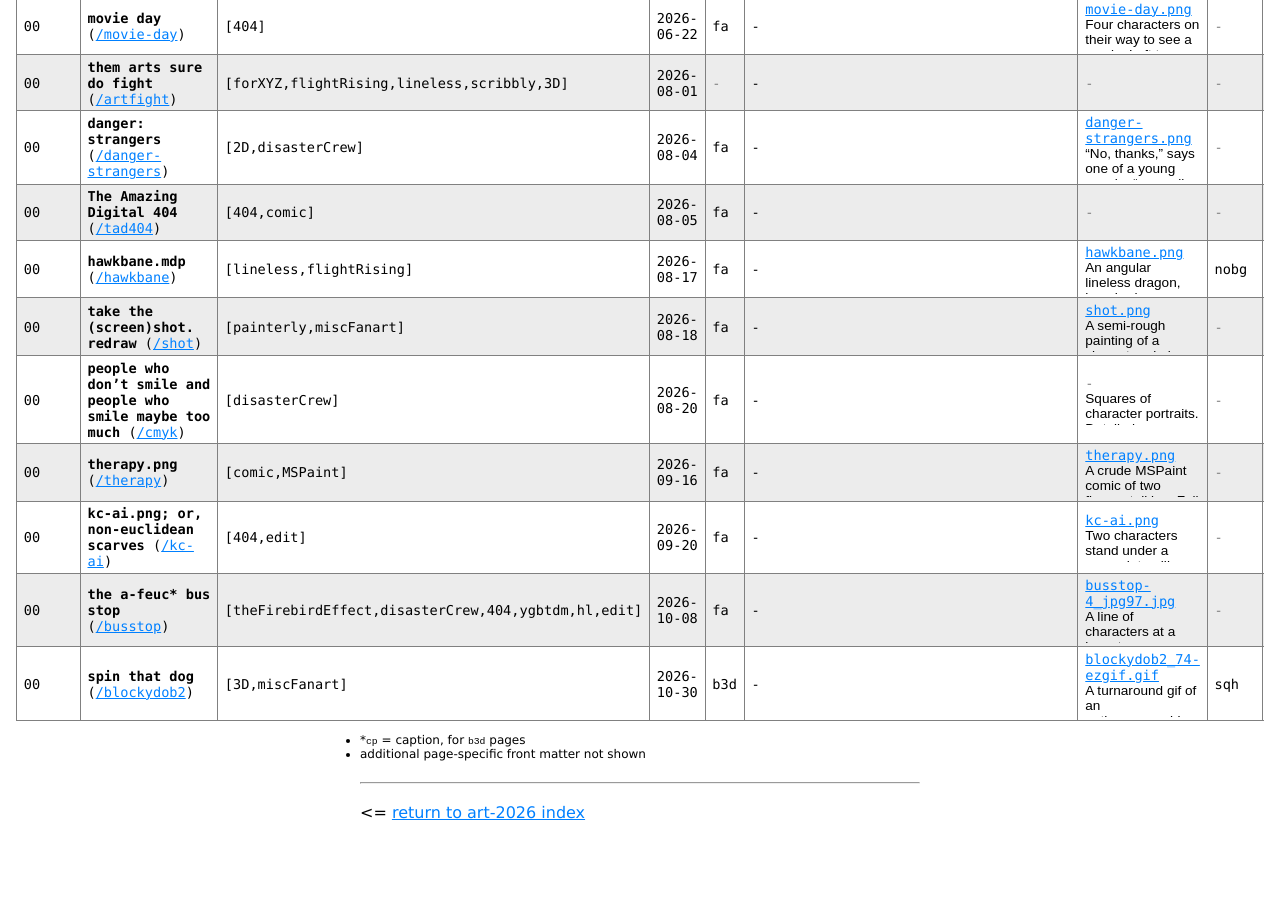
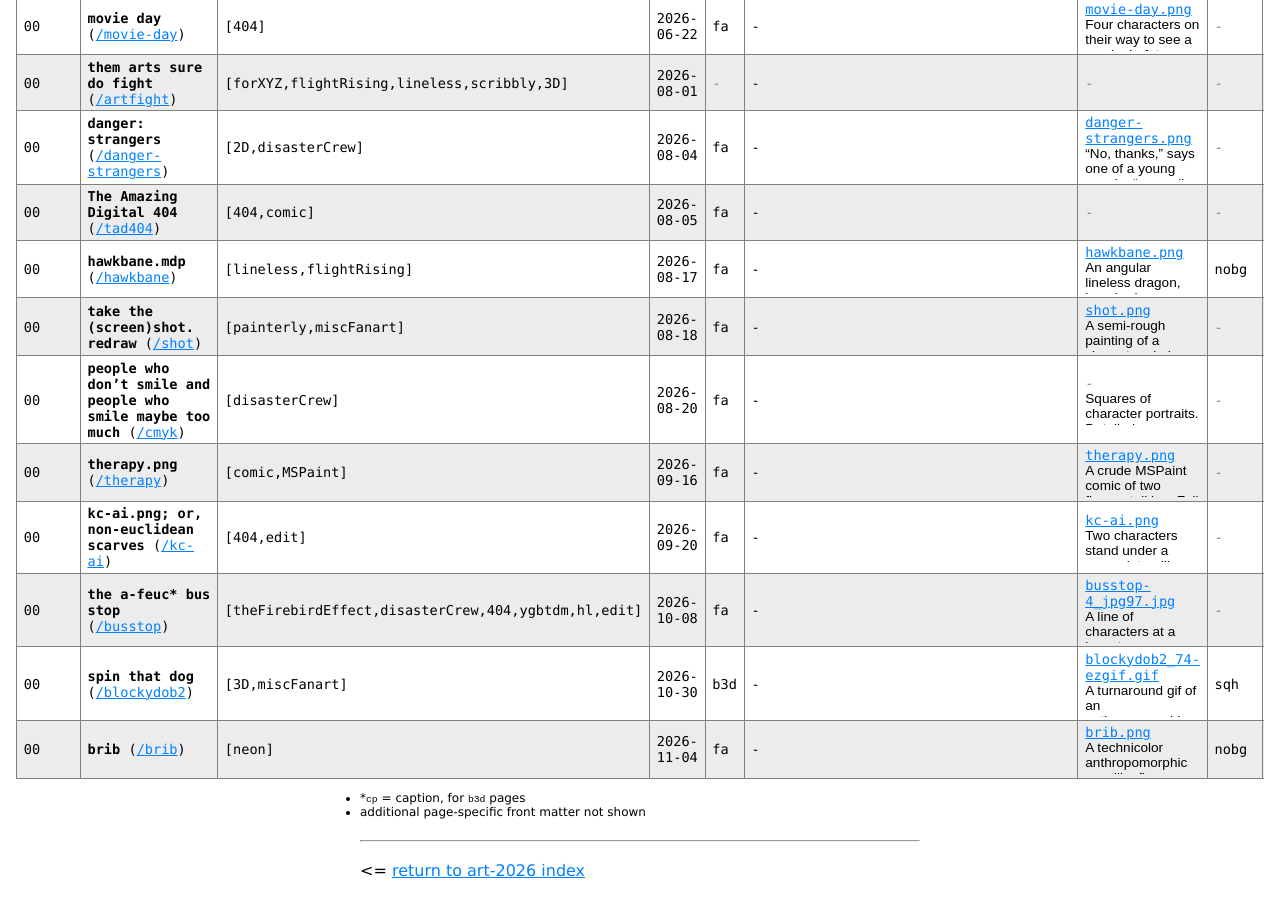
Before and after one commit to a-flyleaf/art-2026, a Jekyll site: the page built from datacheck.html, in a window 1280 px wide and 900 px high, scrolled down 573 px. Built offline with Jekyll 4.4.1, drawn with Linux system fonts in a browser that asks for light colours; before the commit the page ends 1415 px from its top, so only the background shows below that.

Commit message:
+art/brib

```diff
--- /dev/null
+++ b/_art/11-04_brib.html
@@ -0,0 +1,27 @@
+---
+layout: "00"
+title: "brib"
+slug: brib
+tags: [neon]
+date: 2026-11-04
+
+typ: fa
+main: brib.png
+alt: >-
+  A technicolor anthropomorphic crowlike figure,
+img-class: nobg
+
+css: "
+	header{background:#95FAFF; color:#0E00FF;}
+	@media (prefers-color-scheme:dark){header{background:#020047; color:#00D9FF;}}
+
+	#fa #img{background-color:#404040;} #fa #img:hover,#fa #img:focus,#fa #img:active{background:#202020;}
+
+	#desc{margin-top:4em;}
+"
+---
+<div class="wrap"><div class="box" markdown="1">
+Stream-of-consciousness scribble. Been a while since the last one of those!
+
+No plan no gods no masters. It's fun to not give a fuck about anatomy or colors or nothin and just go ham on blocky shapes and gradients. Took roughly 80&nbsp;minutes, start to finish, and that's all I have to say for once!
+</div></div>
--- a/index.html
+++ b/index.html
@@ -60,6 +60,9 @@ changelog:
   - date: 2026-10-30
     desc: >-
       +[blockydob2](INC_URL/blockydob2)
+  - date: 2026-11-04
+    desc: >-
+      +[brib](INC_URL/brib)
 
 ---
 <section class="txt wrap">
```
Also changed, not shown: assets/art/brib.png (added), assets/art/brib_100.png (added).
